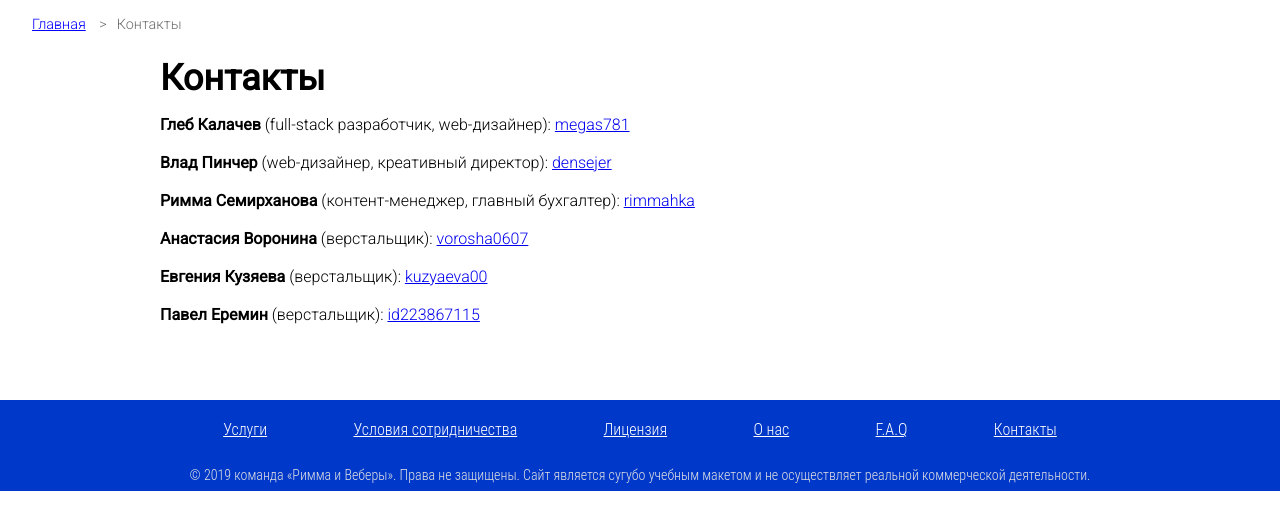
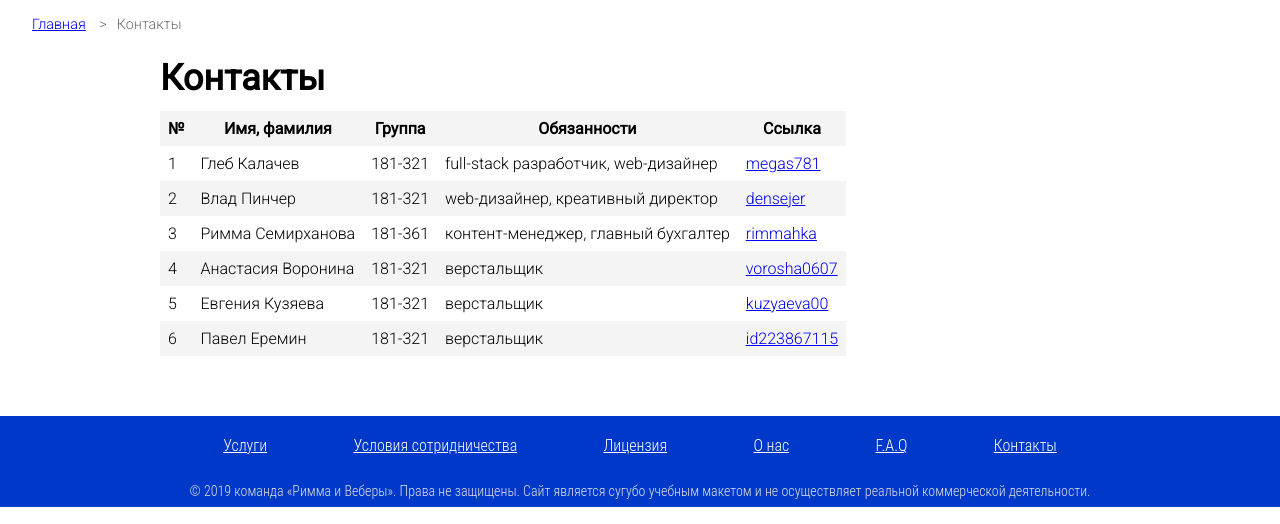
Before and after one commit to megas781/moloko.ru, a PHP site: page /contacts/ in a window 1280 px wide. Shown: the part 276-800 px from the top of the page. Run offline with PHP 8.4, Linux system fonts and the light colour scheme.

Commit message:
contacts page remastered

```diff
--- /dev/null
+++ b/contacts/contacts.css
@@ -0,0 +1,12 @@
+.contacts-table {
+    border-collapse: collapse;
+}
+.contacts-table td, .contacts-table th {
+    padding: 8px;
+}
+.contacts-table tr:first-child {
+
+}
+.contacts-table tr:nth-child(2n - 1) {
+    background-color: #f4f4f4;
+}
--- a/contacts/index.php
+++ b/contacts/index.php
@@ -10,13 +10,65 @@ $metainfo = [
 $APP->includeHeaderWithParams($metainfo);
 
 ?>
-<p>
-    <b>Глеб Калачев</b> (full-stack разработчик, web-дизайнер): <a href="https://vk.com/megas781" target="_blank">megas781</a><br><br>
-    <b>Влад Пинчер</b> (web-дизайнер, креативный директор): <a href="https://vk.com/densejer" target="_blank">densejer</a><br><br>
-    <b>Римма Семирханова</b> (контент-менеджер, главный бухгалтер): <a href="https://vk.com/rimmahka" target="_blank">rimmahka</a><br><br>
-    <b>Анастасия Воронина</b> (верстальщик): <a href="https://vk.com/vorosha0607" target="_blank">vorosha0607</a><br><br>
-    <b>Евгения Кузяева</b> (верстальщик): <a href="https://vk.com/kuzyaeva00" target="_blank">kuzyaeva00</a><br><br>
-    <b>Павел Еремин</b> (верстальщик): <a href="https://vk.com/id223867115" target="_blank">id223867115</a>
-</p>
+<!--<p>-->
+<!--    <b>Глеб Калачев</b> (full-stack разработчик, web-дизайнер): <a href="https://vk.com/megas781" target="_blank">megas781</a><br><br>-->
+<!--    <b>Влад Пинчер</b> (web-дизайнер, креативный директор): <a href="https://vk.com/densejer" target="_blank">densejer</a><br><br>-->
+<!--    <b>Римма Семирханова</b> (контент-менеджер, главный бухгалтер): <a href="https://vk.com/rimmahka" target="_blank">rimmahka</a><br><br>-->
+<!--    <b>Анастасия Воронина</b> (верстальщик): <a href="https://vk.com/vorosha0607" target="_blank">vorosha0607</a><br><br>-->
+<!--    <b>Евгения Кузяева</b> (верстальщик): <a href="https://vk.com/kuzyaeva00" target="_blank">kuzyaeva00</a><br><br>-->
+<!--    <b>Павел Еремин</b> (верстальщик): <a href="https://vk.com/id223867115" target="_blank">id223867115</a>-->
+<!--</p>-->
+
+<table class="contacts-table">
+    <tr>
+        <th>№</th>
+        <th>Имя, фамилия</th>
+        <th>Группа</th>
+        <th>Обязанности</th>
+        <th>Ссылка</th>
+    </tr>
+    <tr>
+        <td>1</td>
+        <td>Глеб Калачев</td>
+        <td>181-321</td>
+        <td>full-stack разработчик, web-дизайнер</td>
+        <td><a href="https://vk.com/megas781" target="_blank">megas781</a></td>
+    </tr>
+    <tr>
+        <td>2</td>
+        <td>Влад Пинчер</td>
+        <td>181-321</td>
+        <td>web-дизайнер, креативный директор</td>
+        <td><a href="https://vk.com/densejer" target="_blank">densejer</a></td>
+    </tr>
+    <tr>
+        <td>3</td>
+        <td>Римма Семирханова</td>
+        <td>181-361</td>
+        <td>контент-менеджер, главный бухгалтер</td>
+        <td><a href="https://vk.com/rimmahka" target="_blank">rimmahka</a></td>
+    </tr>
+    <tr>
+        <td>4</td>
+        <td>Анастасия Воронина</td>
+        <td>181-321</td>
+        <td>верстальщик</td>
+        <td><a href="https://vk.com/vorosha0607" target="_blank">vorosha0607</a></td>
+    </tr>
+    <tr>
+        <td>5</td>
+        <td>Евгения Кузяева</td>
+        <td>181-321</td>
+        <td>верстальщик</td>
+        <td><a href="https://vk.com/kuzyaeva00" target="_blank">kuzyaeva00</a></td>
+    </tr>
+    <tr>
+        <td>6</td>
+        <td>Павел Еремин</td>
+        <td>181-321</td>
+        <td>верстальщик</td>
+        <td><a href="https://vk.com/id223867115" target="_blank">id223867115</a></td>
+    </tr>
+</table>
 
 <?php $APP->includeFooterWithParams(); ?>
```
Also changed, not shown: contacts/faq.css (deleted).
